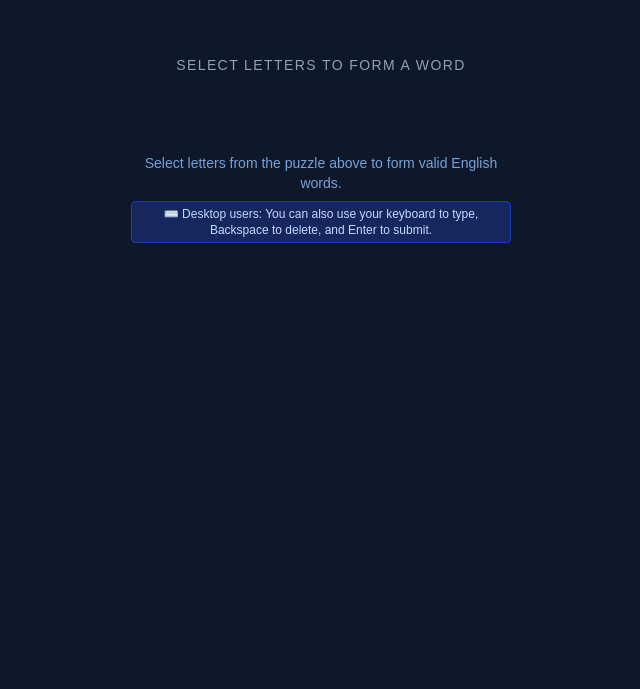
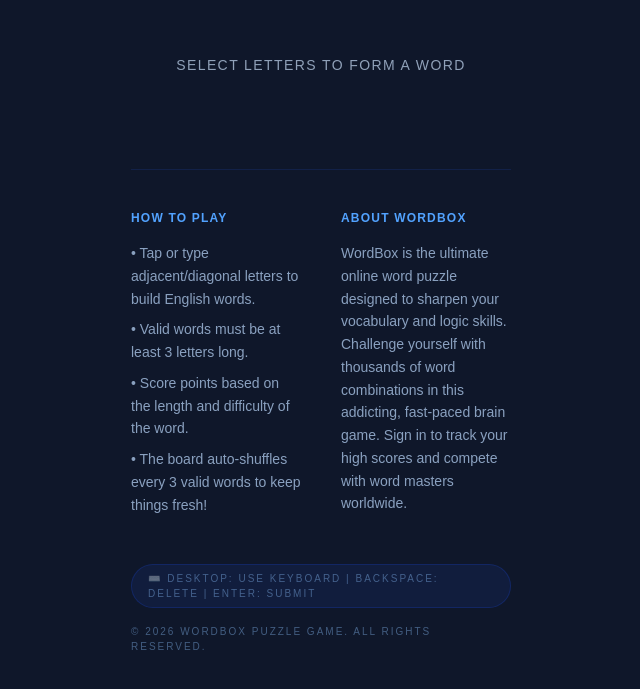
Before and after one commit to zuberypima/wordbox_web_app, a React (Vite) app: page / in a window 1280 px wide. Shown: the part 665-1354 px from the top of the page, without its empty margins (21-661 px from the left). Before the commit the page ends 940 px from the top, so only its background shows below. Built offline with nearby package versions, Linux system fonts and the light colour scheme; no server answers.

Commit message:
updated dome

```diff
--- a/index.html
+++ b/index.html
@@ -4,7 +4,22 @@
     <meta charset="UTF-8" />
     <link rel="icon" type="image/svg+xml" href="/favicon.svg" />
     <meta name="viewport" content="width=device-width, initial-scale=1.0" />
-    <title>WordBox</title>
+    <meta name="description" content="WordBox: A fast-paced, challenging online word puzzle game. Build words, score points, and sharpen your brain in this ultimate vocabulary challenge." />
+    <meta name="keywords" content="WordBox, word game, online puzzle, brain game, vocabulary challenge, play wordbox, word puzzle online" />
+    <meta name="author" content="WordBox Team" />
+
+    <!-- Open Graph / Facebook -->
+    <meta property="og:type" content="website" />
+    <meta property="og:title" content="WordBox | The Ultimate Online Word Puzzle & Brain Game" />
+    <meta property="og:description" content="Challenge your vocabulary with WordBox. Build words from a 5x5 grid and score big!" />
+    <meta property="og:image" content="/og-image.png" />
+
+    <!-- Twitter -->
+    <meta property="twitter:card" content="summary_large_image" />
+    <meta property="twitter:title" content="WordBox | Online Word Puzzle" />
+    <meta property="twitter:description" content="Build words, solve puzzles, and beat your high score in WordBox." />
+
+    <title>WordBox | The Ultimate Online Word Puzzle & Brain Game</title>
   </head>
   <body>
     <div id="root"></div>
--- /dev/null
+++ b/public/googlec7d74c5875eccdae.html
@@ -0,0 +1 @@
+google-site-verification: googlec7d74c5875eccdae.html
--- a/src/App.tsx
+++ b/src/App.tsx
@@ -305,11 +305,33 @@
         )}
       </div>
 
-          <footer className="mt-12 text-blue-300/80 text-sm flex flex-col items-center gap-2 text-center">
-            <span>Select letters from the puzzle above to form valid English words.</span>
-            <span className="px-3 py-1 rounded bg-blue-900/50 border border-blue-800 text-xs text-blue-200">
-              ⌨️ Desktop users: You can also use your keyboard to type, Backspace to delete, and Enter to submit.
-            </span>
+          <footer className="mt-16 border-t border-blue-900/30 pt-10 pb-12 w-full">
+            <div className="grid grid-cols-1 md:grid-cols-2 gap-10 text-left">
+              <div>
+                <h3 className="text-blue-400 font-bold uppercase tracking-widest text-xs mb-4">How to Play</h3>
+                <ul className="space-y-2 text-sm text-blue-200/70 leading-relaxed">
+                  <li>• Tap or type adjacent/diagonal letters to build English words.</li>
+                  <li>• Valid words must be at least 3 letters long.</li>
+                  <li>• Score points based on the length and difficulty of the word.</li>
+                  <li>• The board auto-shuffles every 3 valid words to keep things fresh!</li>
+                </ul>
+              </div>
+              <div>
+                <h3 className="text-blue-400 font-bold uppercase tracking-widest text-xs mb-4">About WordBox</h3>
+                <p className="text-sm text-blue-200/70 leading-relaxed">
+                  WordBox is the ultimate online word puzzle designed to sharpen your vocabulary and logic skills.
+                  Challenge yourself with thousands of word combinations in this addicting, fast-paced brain game.
+                  Sign in to track your high scores and compete with word masters worldwide.
+                </p>
+              </div>
+            </div>
+
+            <div className="mt-12 text-blue-300/40 text-[10px] uppercase tracking-[0.2em] flex flex-col items-center gap-4">
+              <div className="px-4 py-1.5 rounded-full bg-blue-900/20 border border-blue-800/30">
+                ⌨️ Desktop: Use Keyboard | Backspace: Delete | Enter: Submit
+              </div>
+              <span>© {new Date().getFullYear()} WordBox Puzzle Game. All Rights Reserved.</span>
+            </div>
           </footer>
         </div>
 
```
